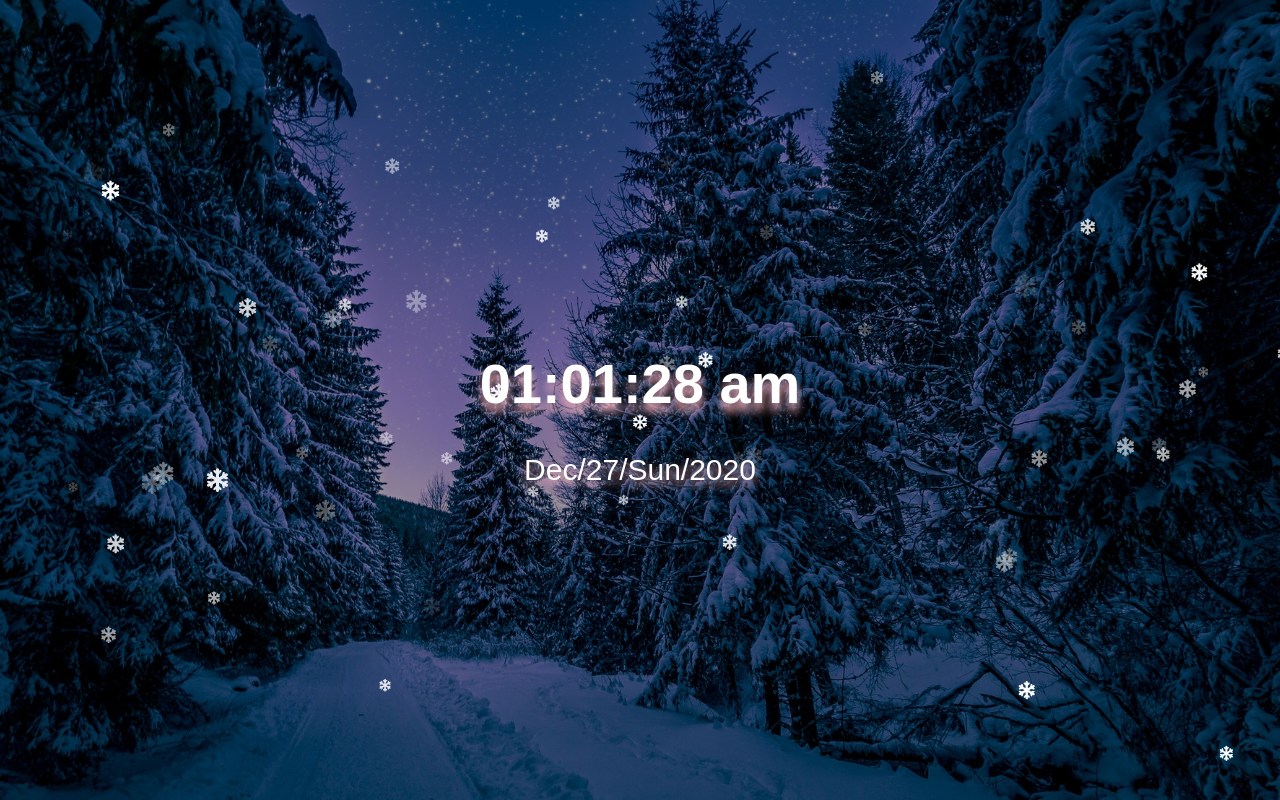
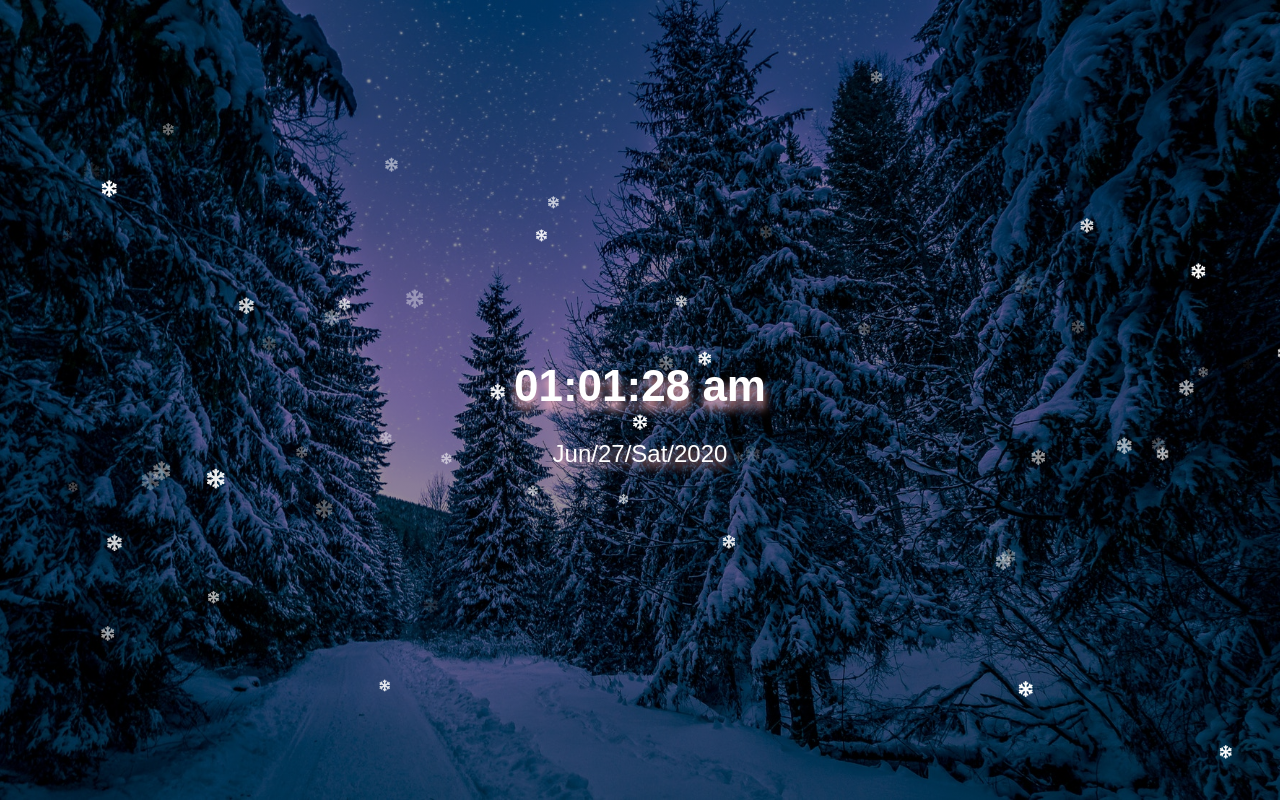
Before and after one commit to sm810403/snoweffect-page-JS, a plain HTML site: page index.html in a window 1280 px wide. Drawn offline with Linux system fonts and the light colour scheme.

Commit message:
more add

```diff
--- a/index.js
+++ b/index.js
@@ -12,7 +12,7 @@ window.addEventListener('DOMContentLoaded', ()=>{
         //random distance, random speed, random opacity, random size:
         moreSnow.style.left = Math.random() * window.innerWidth +'px';
         moreSnow.style.opacity = Math.random();
-        moreSnow.style.fontSize = Math.random()* 14+10+'px';
+        moreSnow.style.fontSize = Math.random()* 10+10+'px';
         moreSnow.style.animationDuration = Math.random()* 6+3+'s';
         moreSnow.style.animationDelay = Math.random()*3+'s';
 
@@ -58,18 +58,12 @@ window.addEventListener('DOMContentLoaded', ()=>{
         //date
         let date = today.getDate();
         let day =today.getDay();
-        let days = ['Mon','Tue','Wed','Thu','Fri','Sat','Sun'];
-        for (var i =0; i < days.length; i++) {
-            let dayName = days[i]
-            day = dayName;
-        }
+        let days = ['Sun','Mon','Tue','Wed','Thu','Fri','Sat'];
+        day = days[day];
         let year = today.getFullYear();
         let month = today.getMonth();
         let months = ['Jan','Feb','Mar','Apr','May','Jun','Jul','Aug','Sep','Oct','Nov','Dec'];
-        for (var j = 0; j <months.length; j++){
-            let monthName = months[j];
-            month = monthName;
-        }
+        month = months[month];
         //display date
         let dateSetup = `${month}/${date}/${day}/${year}`;
         displayDate.textContent = dateSetup;
--- a/scss/index.scss
+++ b/scss/index.scss
@@ -20,14 +20,14 @@ body,html {
 
 h1 {
     color: white;
-    font-size: 56px;
+    font-size: 44px;
     text-shadow: 0 8px 10px lightpink;
     z-index: 100;
 }
 .dates {
     display: inline-block;
     color: white;
-    font-size: 30px;
+    font-size: 24px;
     text-shadow: 0 5px 10px lightpink;
     z-index: 100;
 }
```
Also changed, not shown: scss/index.css.
